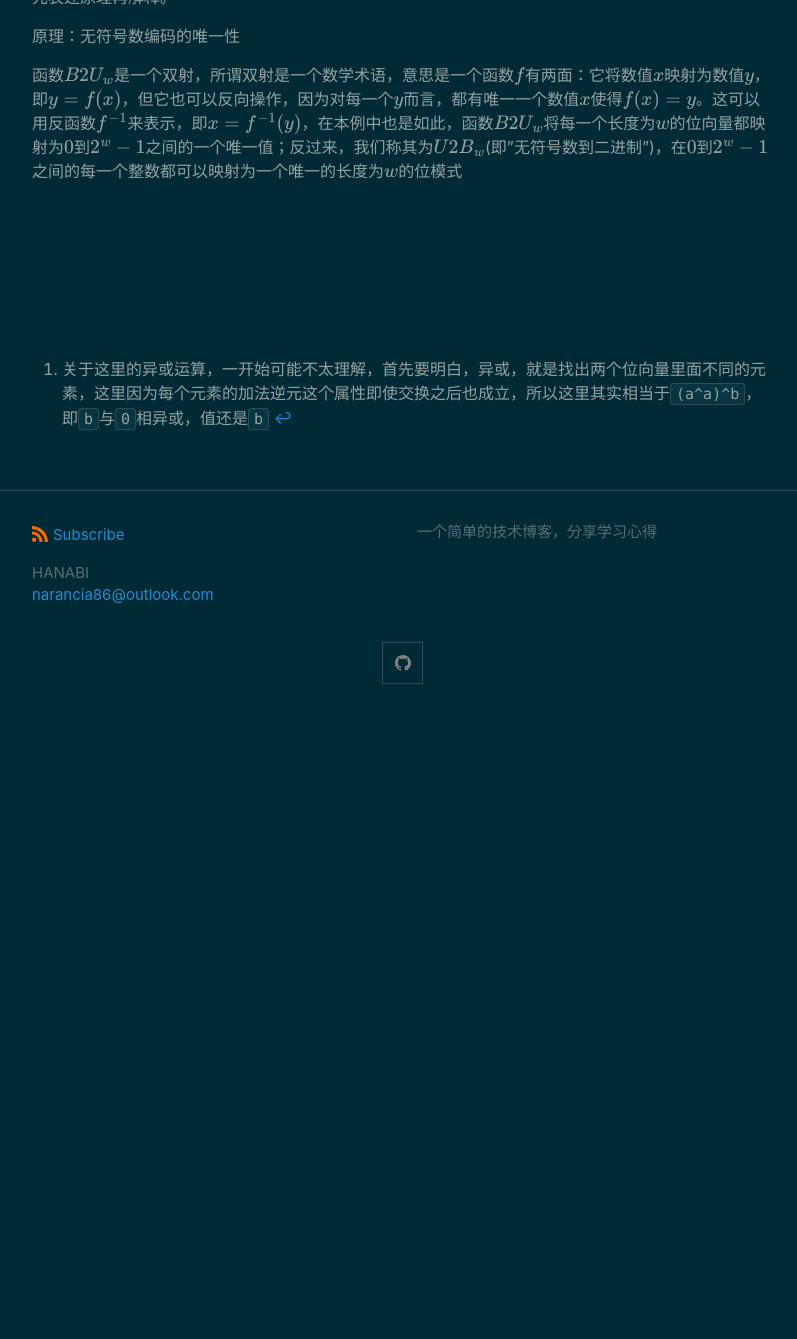
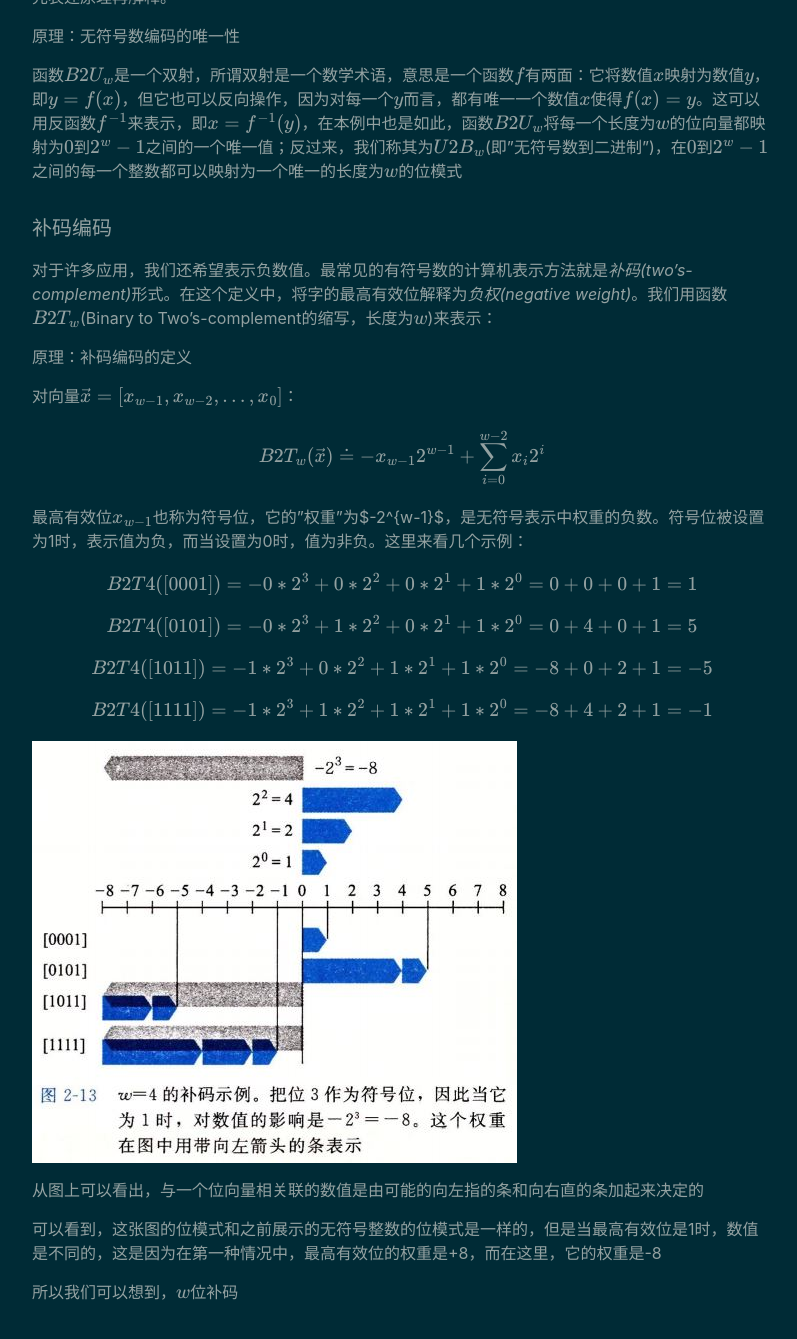
Before and after one commit to KamenRiderKuuga/kamenriderkuuga.github.io, a Jekyll site: the page built from _posts/2020-09-15-Foundation-5.md, in a window 1280 px wide and 1400 px high, scrolled down 17101 px. Shown: the top 1339 px of the window, without its empty margins (238-1035 px from the left). Built offline with Jekyll 4.4.1, drawn with Linux system fonts in a browser that asks for light colours; before the commit the page ends 17820 px from its top, so only the background shows below that.

Commit message:
update reading notes of CSAPP

```diff
--- a/_posts/2020-09-15-Foundation-5.md
+++ b/_posts/2020-09-15-Foundation-5.md
@@ -313,6 +313,34 @@ C语言标准定义了每种数据类型必须能够表示的最小的取值范
 
 函数$$B2U_w$$是一个双射，所谓双射是一个数学术语，意思是一个函数$$f$$有两面：它将数值$$x$$映射为数值$$y$$，即$$y=f(x)$$，但它也可以反向操作，因为对每一个$$y$$而言，都有唯一一个数值$$x$$使得$$f(x)=y$$。这可以用反函数$$f^{-1}$$来表示，即$$x=f^{-1}(y)$$，在本例中也是如此，函数$$B2U_w$$将每一个长度为$$w$$的位向量都映射为$$0$$到$$2^w-1$$之间的一个唯一值；反过来，我们称其为$$U2B_w$$(即"无符号数到二进制")，在$$0$$到$$2^w-1$$之间的每一个整数都可以映射为一个唯一的长度为$$w$$的位模式
 
+#### 补码编码
+
+对于许多应用，我们还希望表示负数值。最常见的有符号数的计算机表示方法就是*补码(two's-complement)*形式。在这个定义中，将字的最高有效位解释为*负权(negative weight)*。我们用函数$$B2T_w$$(Binary to Two's-complement的缩写，长度为$$w$$)来表示：
+
+原理：补码编码的定义
+
+对向量$$\vec{x}=[x_{w-1},x_{w-2},…,x_0]$$：
+
+$$B2T_w(\vec{x})≐-x_{w-1}2^{w-1}+\sum^{w-2}_{i=0}x_i2^i$$
+
+最高有效位$$x_{w-1}$$也称为符号位，它的"权重"为$-2^{w-1}$，是无符号表示中权重的负数。符号位被设置为1时，表示值为负，而当设置为0时，值为非负。这里来看几个示例：
+
+$$B2T4([0001])=-0*2^3+0*2^2+0*2^1+1*2^0=0+0+0+1=1$$
+
+$$B2T4([0101])=-0*2^3+1*2^2+0*2^1+1*2^0=0+4+0+1=5$$
+
+$$B2T4([1011])=-1*2^3+0*2^2+1*2^1+1*2^0=-8+0+2+1=-5$$
+
+$$B2T4([1111])=-1*2^3+1*2^2+1*2^1+1*2^0=-8+4+2+1=-1$$
+
+![](/assets/img/CSAPP-43.JPG)
+
+从图上可以看出，与一个位向量相关联的数值是由可能的向左指的条和向右直的条加起来决定的
+
+可以看到，这张图的位模式和之前展示的无符号整数的位模式是一样的，但是当最高有效位是1时，数值是不同的，这是因为在第一种情况中，最高有效位的权重是+8，而在这里，它的权重是-8
+
+所以我们可以想到，$$w$$位补码
+
 <br><br><br><br><br><br>
 
 [^1]: 关于这里的异或运算，一开始可能不太理解，首先要明白，异或，就是找出两个位向量里面不同的元素，这里因为每个元素的加法逆元这个属性即使交换之后也成立，所以这里其实相当于`(a^a)^b`，即`b`与`0`相异或，值还是`b`
```
Also changed, not shown: assets/img/CSAPP-43.JPG (added).
